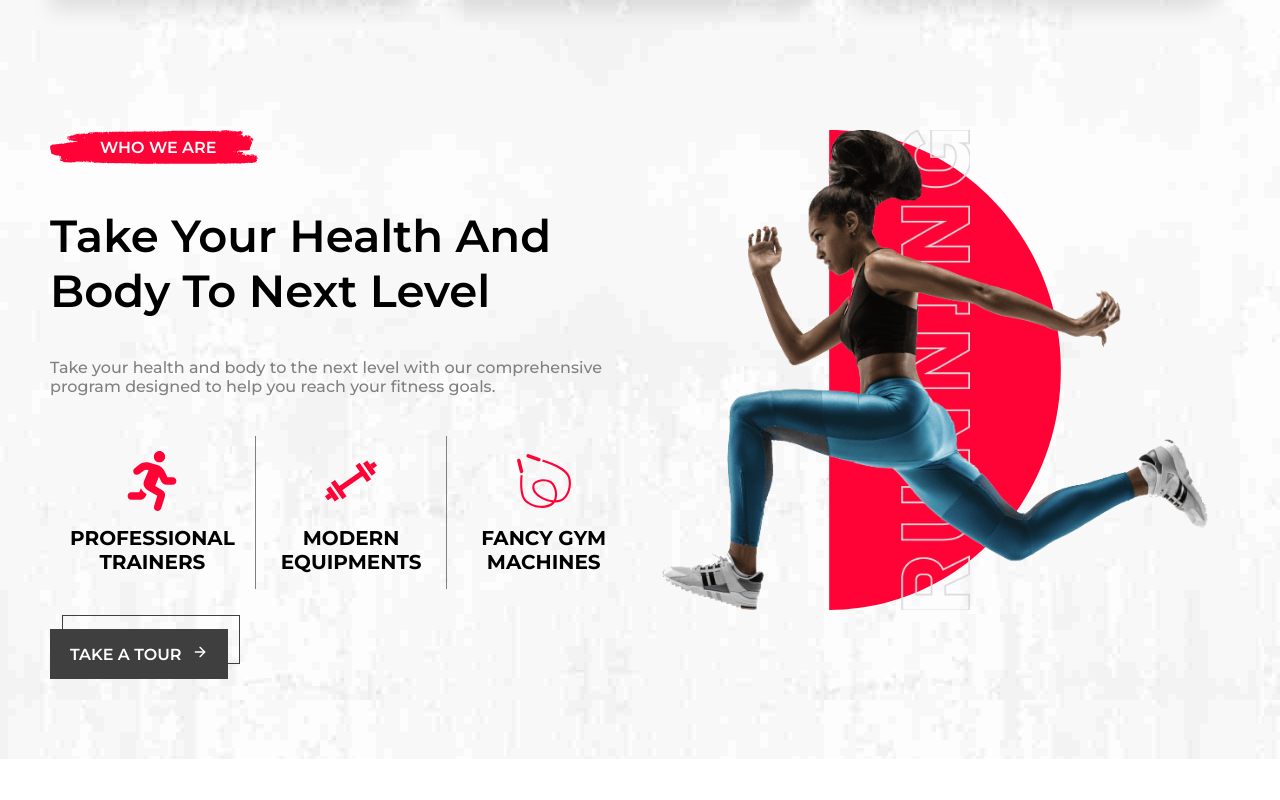
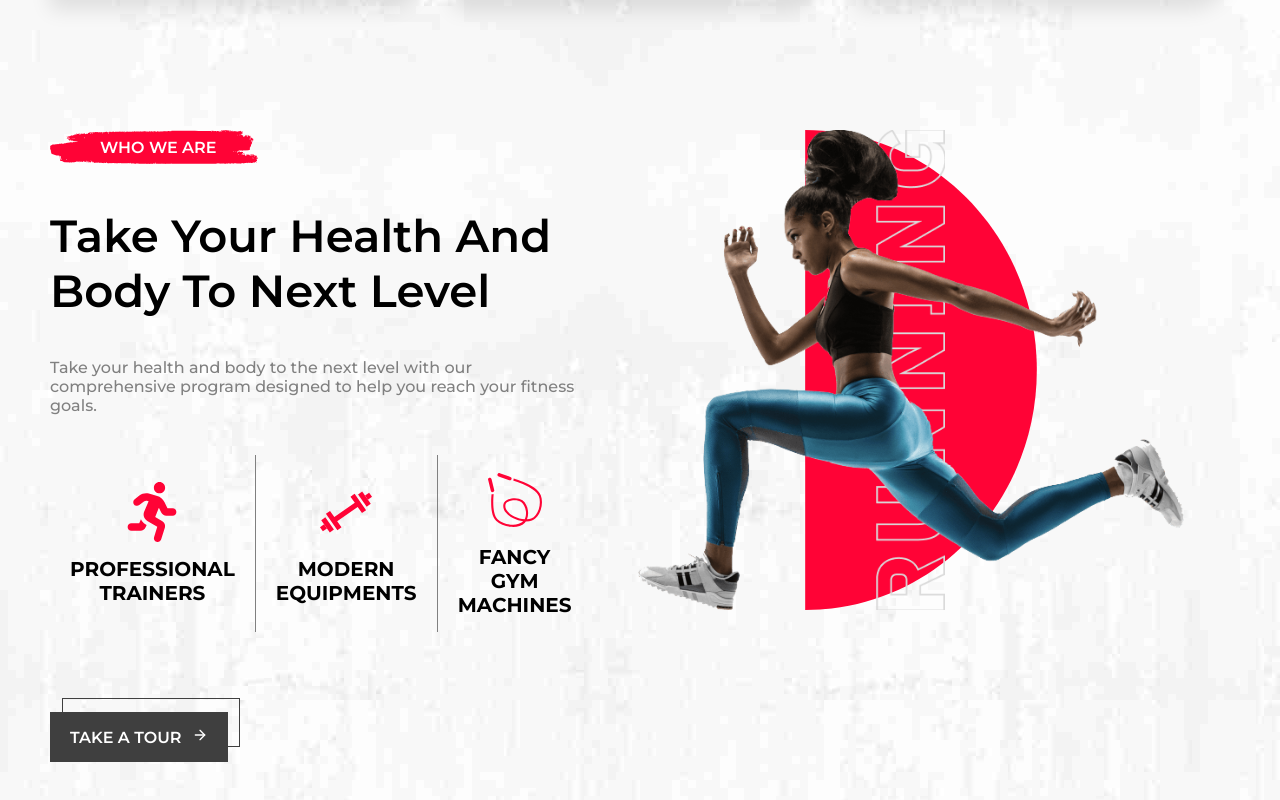
Before and after one commit to shreyash19-pixel/gym-app, a React (Create React App) app: page / in a window 1280 px wide. Shown: the part 1170-1970 px from the top of the page. Before the commit the page ends 1929 px from the top, so only its background shows below. Built offline with nearby package versions, Linux system fonts and the light colour scheme.

Commit message:
fixed-stylings

```diff
--- a/src/styles/About/index.jsx
+++ b/src/styles/About/index.jsx
@@ -93,11 +93,21 @@ export const CardsDesc = styled.p`
 
 export const AboutInfoContainer = styled.div`
     width: 100%;
-
     display: flex;
     justify-content: center;
 
 
+`
+
+export const AboutInfo = styled.div`
+    display: flex;
+    flex-direction: column;
+    gap: 80px;
+
+    @media (max-width: 1000px)
+    {
+        align-items: center;
+    }
 `
 
 export const AboutInfoWrap = styled.div`
--- a/src/views/About/index.jsx
+++ b/src/views/About/index.jsx
@@ -1,5 +1,5 @@
 import React from 'react'
-import { ABoutDesc, ABoutUsImgText, ABoutUsRedBg, AboutBtn, AboutBtnIcon, AboutBtnWrap, AboutCardsContainer, AboutCardsWrap, AboutContainer, AboutDescWrap, AboutHeading, AboutHeadingWrap, AboutInfoContainer, AboutInfoTitle, AboutInfoWrap,AboutUsImgContainer, AboutUsImgWrap, AboutWrap, CardsDesc, CardsIcon, CardsIconTitle, CardsIconWrap, PerksContainer, PerksWrap } from '../../styles/About'
+import { ABoutDesc, ABoutUsImgText, ABoutUsRedBg, AboutBtn, AboutBtnIcon, AboutBtnWrap, AboutCardsContainer, AboutCardsWrap, AboutContainer, AboutDescWrap, AboutHeading, AboutHeadingWrap, AboutInfo, AboutInfoContainer, AboutInfoTitle, AboutInfoWrap,AboutUsImgContainer, AboutUsImgWrap, AboutWrap, CardsDesc, CardsIcon, CardsIconTitle, CardsIconWrap, PerksContainer, PerksWrap } from '../../styles/About'
 import { GiProgression } from "react-icons/gi";
 import { GiWeightLiftingUp } from "react-icons/gi";
 import { LiaListAlt } from "react-icons/lia";
@@ -37,6 +37,7 @@ const About = () => {
                     ))}
             </AboutCardsContainer>
             <AboutInfoContainer>
+                <AboutInfo>
                 <AboutInfoWrap>
                     <HeroImgWrap>
                         <HeroDesignImg src = {HeroImage} />
@@ -70,14 +71,15 @@ const About = () => {
                             FANCY GYM MACHINES
                         </PerksWrap>
                     </PerksContainer>
-                    <AboutBtnWrap>
+                </AboutInfoWrap>
+                <AboutBtnWrap>
                         <AboutBtn href = "#">TAKE A TOUR
                             <AboutBtnIcon>
                                 <LuArrowRight />
                             </AboutBtnIcon>
                         </AboutBtn>
                     </AboutBtnWrap>
-                </AboutInfoWrap>
+                </AboutInfo>
                 <AboutUsImgContainer>
                     <ABoutUsImgText>
 
```
